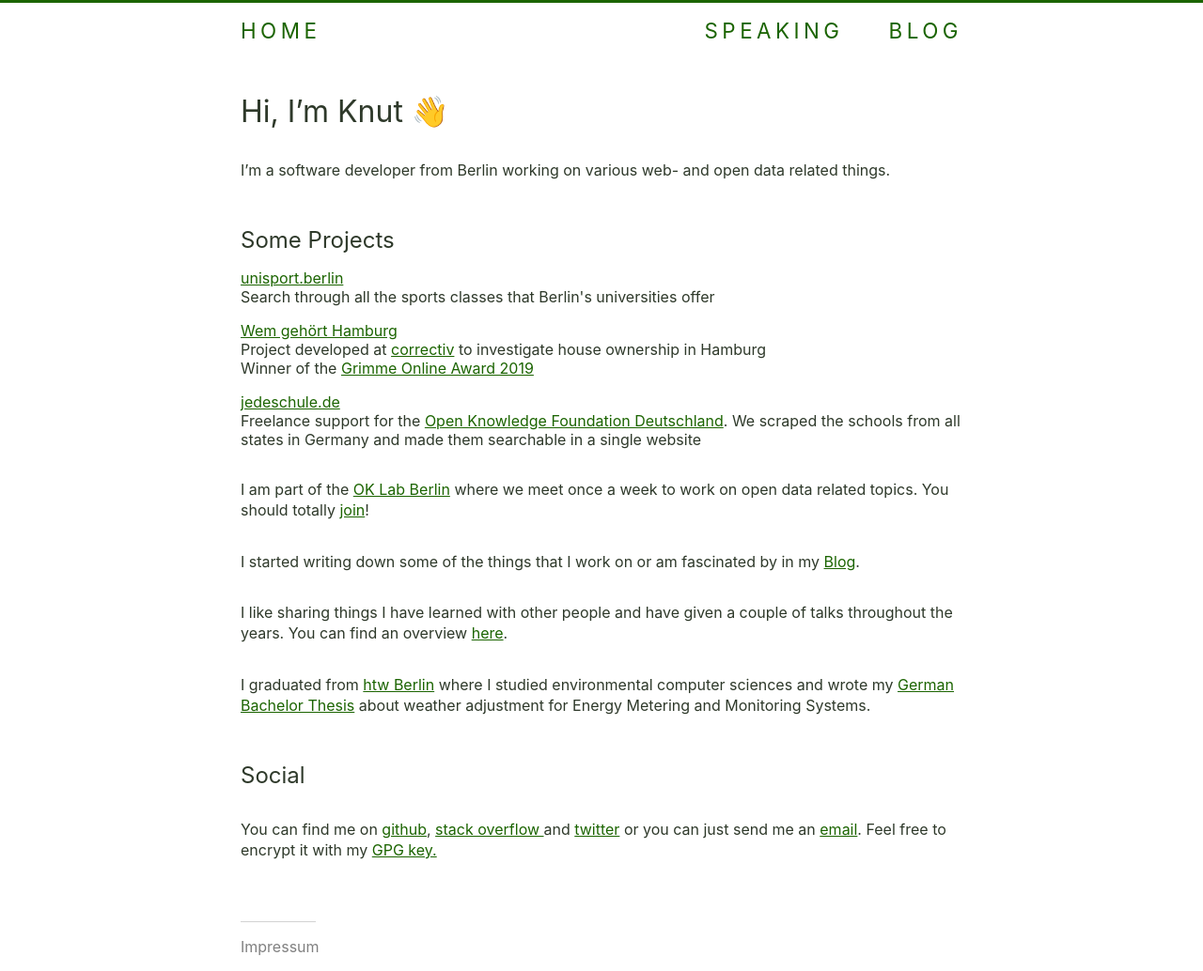
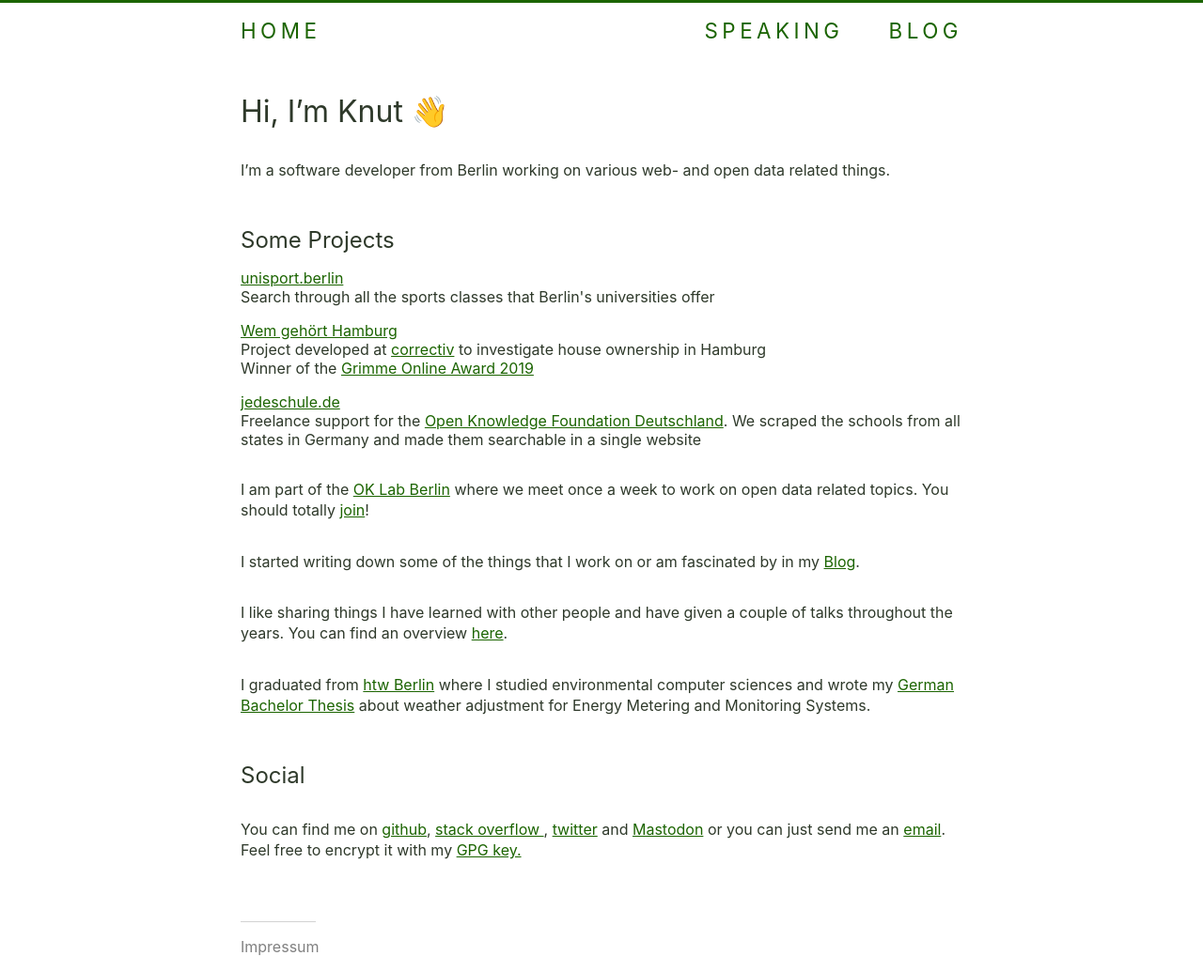
Before and after one commit to k-nut/website, a Jekyll site: the page built from index.md, in a window 1280 px wide. Shown: the whole page at 94% size. Built offline with Jekyll 4.4.1, drawn with Linux system fonts in a browser that asks for light colours.

Commit message:
Add mastodon link

```diff
--- a/index.md
+++ b/index.md
@@ -39,4 +39,4 @@ I graduated from <a href="https://www.htw-berlin.de/">htw Berlin</a> where I stu
 </p>
 
 <h2> Social </h2>
-You can find me on <a href="https://github.com/k-nut">github</a>, <a href="http://stackoverflow.com/users/4099396/k-nut">stack overflow </a> and <a href="https://twitter.com/notknut">twitter</a> or you can just send me an <a href="mailto:knut+website@k-nut.eu">email</a>. Feel free to encrypt it with my <a href="./static/pubkey.asc"> GPG key.</a>
+You can find me on <a href="https://github.com/k-nut">github</a>, <a href="http://stackoverflow.com/users/4099396/k-nut">stack overflow </a>, <a href="https://twitter.com/notknut">twitter</a> and <a rel="me" href="https://berlin.social/@knut">Mastodon</a> or you can just send me an <a href="mailto:knut+website@k-nut.eu">email</a>. Feel free to encrypt it with my <a href="./static/pubkey.asc"> GPG key.</a>
```
